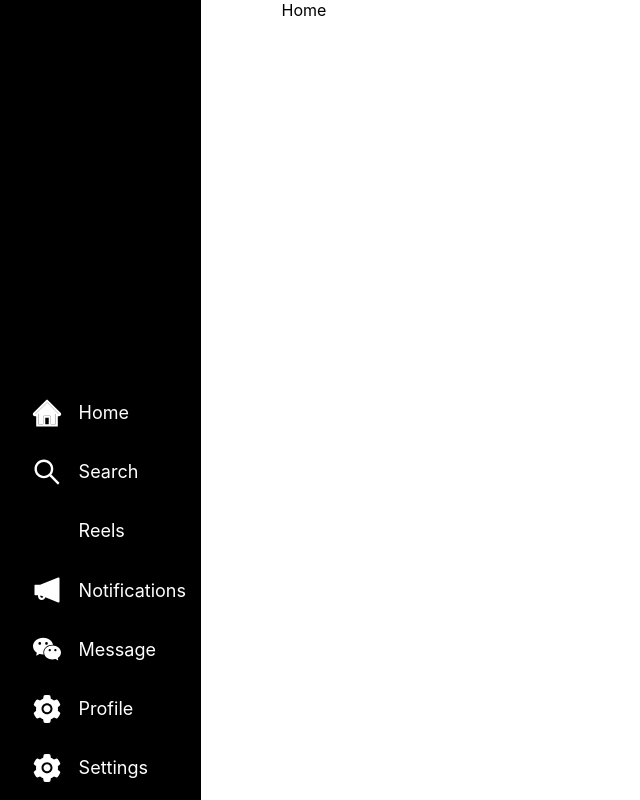
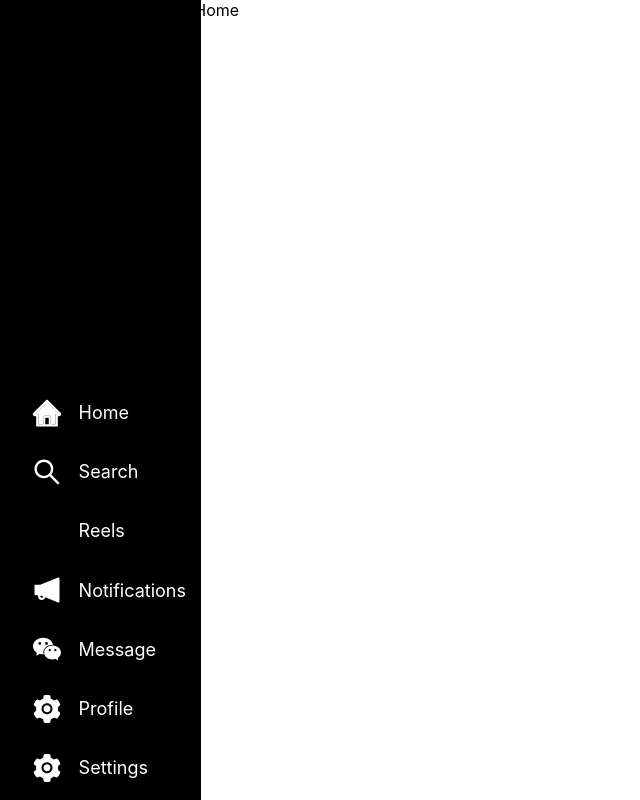
Before and after one commit to raobaba/InstaShort, a React (Create React App) app in the folder frontend/: page /Home in a window 1280 px wide. Shown: the whole page, without its empty margins (0-640 px from the left). Built offline with nearby package versions, Linux system fonts and the light colour scheme; some icons are missing.

Commit message:
css changes

```diff
--- a/frontend/src/App.css
+++ b/frontend/src/App.css
@@ -1,27 +1,27 @@
-.content{
+.content {
     margin-left: 230px;
 }
 
 @media (max-width: 1440px) {
-    .content{
-        margin-left: 20%;
+    .content {
+        margin-left: 13%;
     }
 }
 
 @media (max-width: 1024px) {
-    .content{
+    .content {
         margin-left: 25%;
     }
 }
 
 @media (max-width: 768px) {
-    .content{
+    .content {
         margin-left: 20%;
     }
 }
 
 @media (max-width: 480px) {
-    .content{
+    .content {
         margin-left: 0;
     }
 }
```
